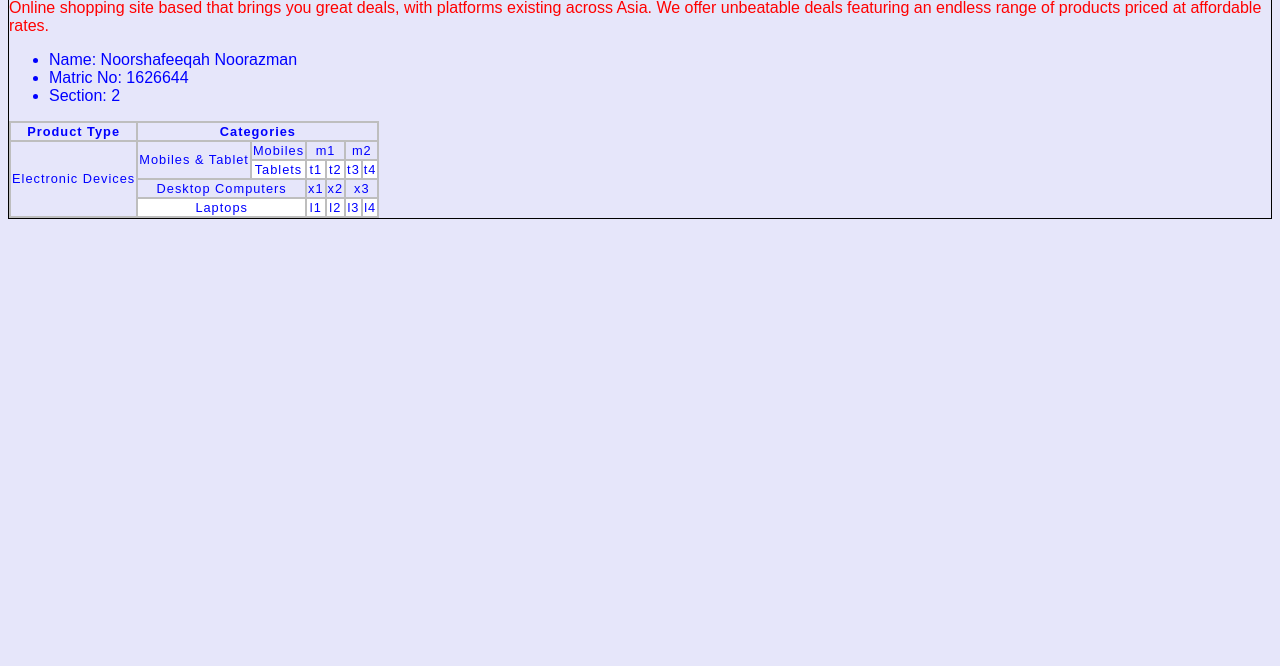
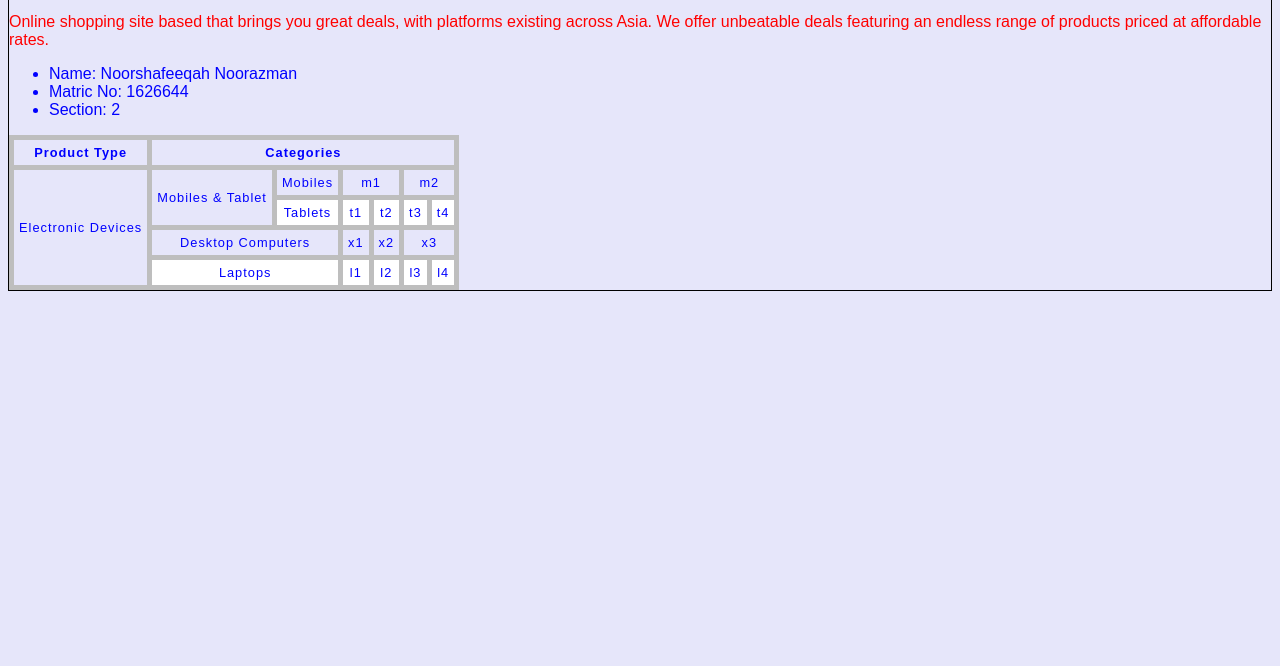
Before and after one commit to Shafeeqah/section2, a plain HTML site: page index.html in a window 1280 px wide. Shown: the part 134-800 px from the top of the page. Drawn offline with Linux system fonts and the light colour scheme.

Commit message:
Update Externalsheet.css

```diff
--- a/styles/Externalsheet.css
+++ b/styles/Externalsheet.css
@@ -22,7 +22,7 @@ p {
 
 .table2{
   border-collapse: collapse;
-  border: 2px solid rgb(190,190,190);
+  border: 5px solid rgb(190,190,190);
   letter-spacing: 1px;
   font-size: 0.8rem;
   color: blue;
@@ -30,7 +30,8 @@ p {
 }
 
 td, th{
-  border: 2px solid rgb(190,190,190);
+  border: 5px solid rgb(190,190,190);
+  padding: 5px;
   text-align: center;
 }
 
```
